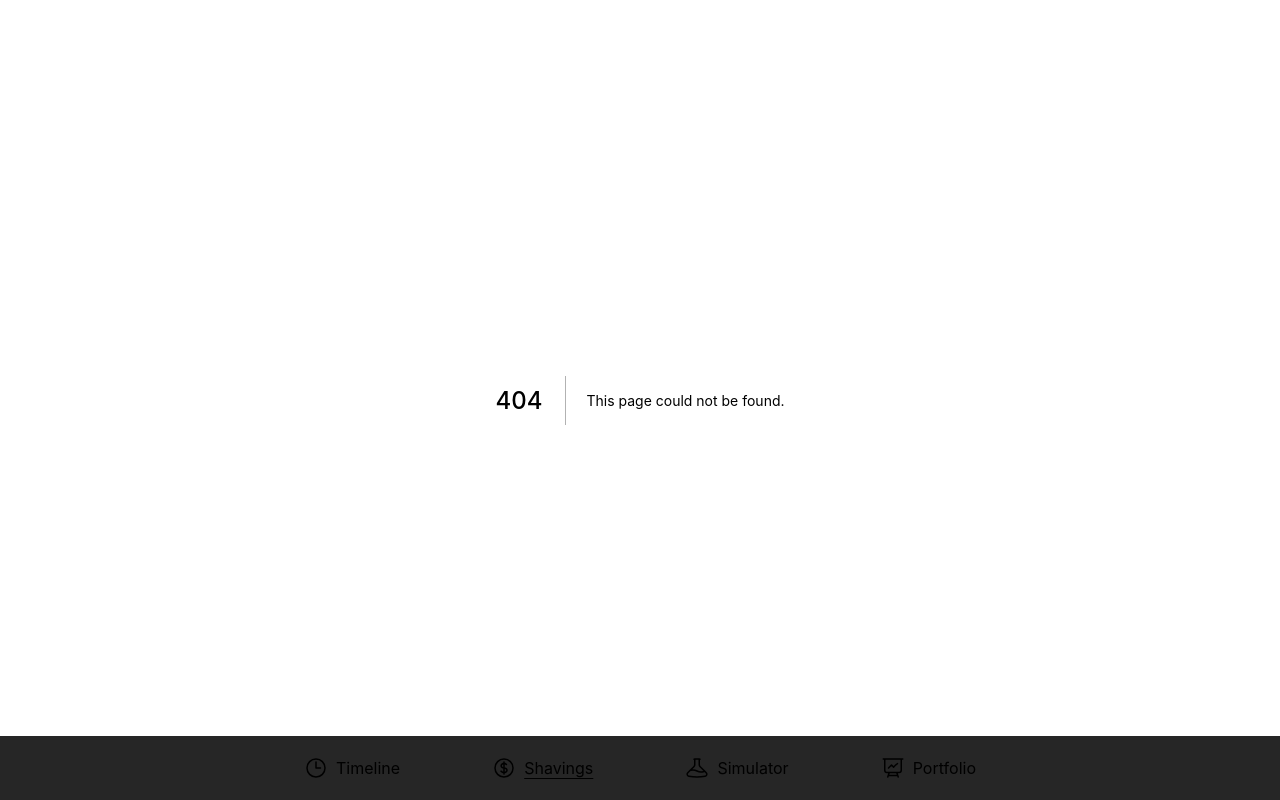
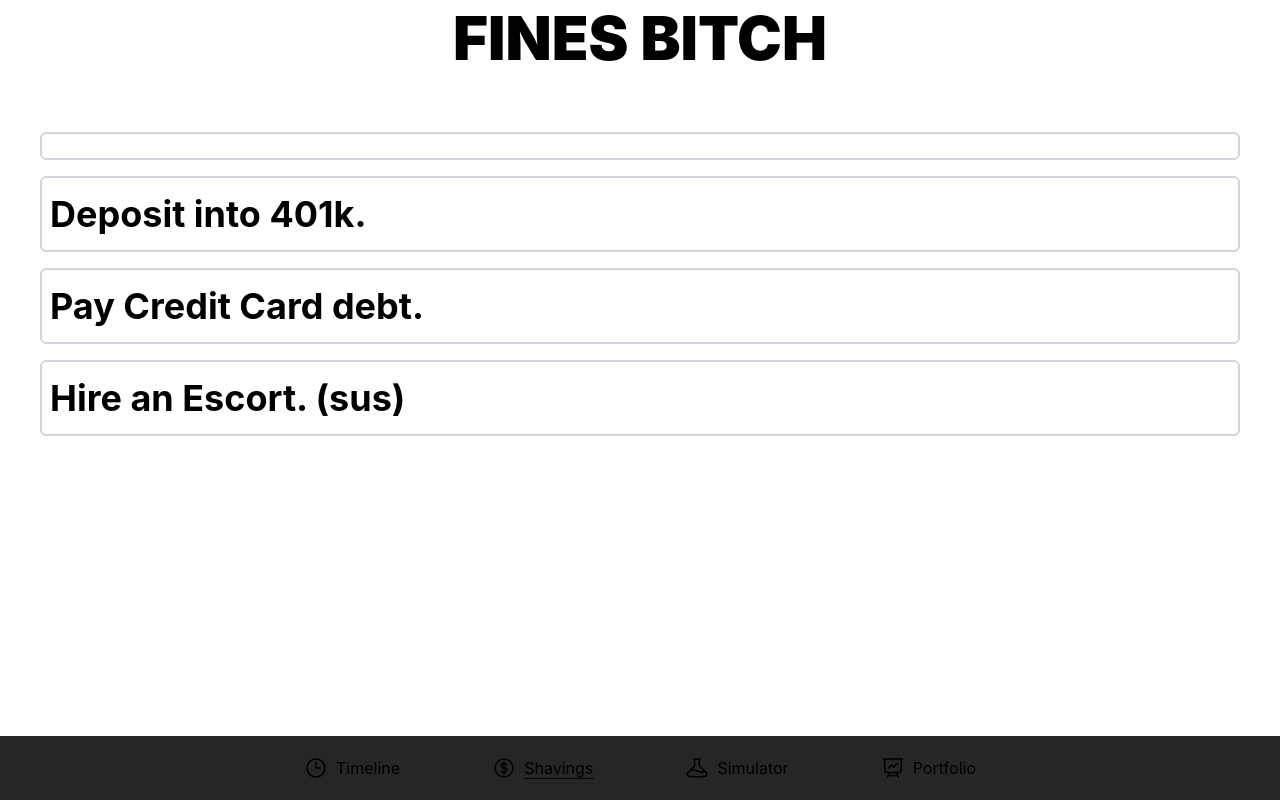
Before and after one commit to jacksonwelsh/hackdfw22, a Next.js app: page /shavings in a window 1280 px wide. Before the commit this address had no page. Built offline with nearby package versions, Linux system fonts and the light colour scheme.

Commit message:
shavings page

```diff
--- /dev/null
+++ b/pages/shavings.tsx
@@ -0,0 +1,31 @@
+import type { NextPage } from "next";
+import Head from "next/head";
+import Image from "next/image";
+import Card from "../components/Card";
+
+const Shavings: NextPage = () => {
+    return (
+
+        <main className="flex-col">
+            <div className="text-center pb-10">
+                <h1>FINES BITCH</h1>
+            </div>
+            <div className="grid grid-cols-1 gap-4 my-4 px-10">
+                <Card>
+                    <h2></h2>
+                </Card>
+                <Card>
+                    <h2>Deposit into 401k.</h2>
+                </Card>
+                <Card>
+                    <h2>Pay Credit Card debt.</h2>
+                </Card>
+                <Card>
+                    <h2>Hire an Escort. (sus)</h2>
+                </Card>
+            </div>
+        </main>
+    );
+}
+
+export default Shavings;
```
